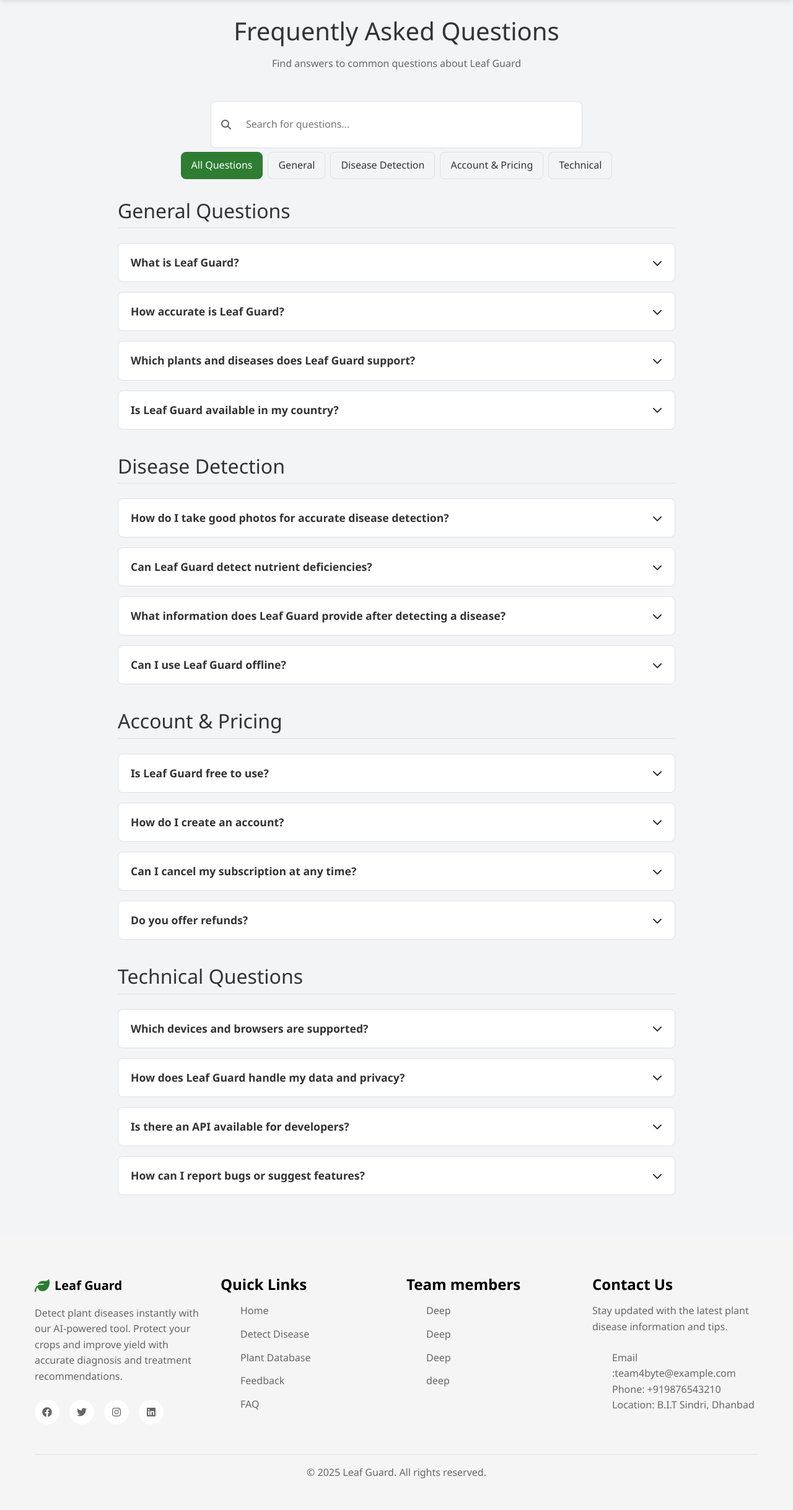
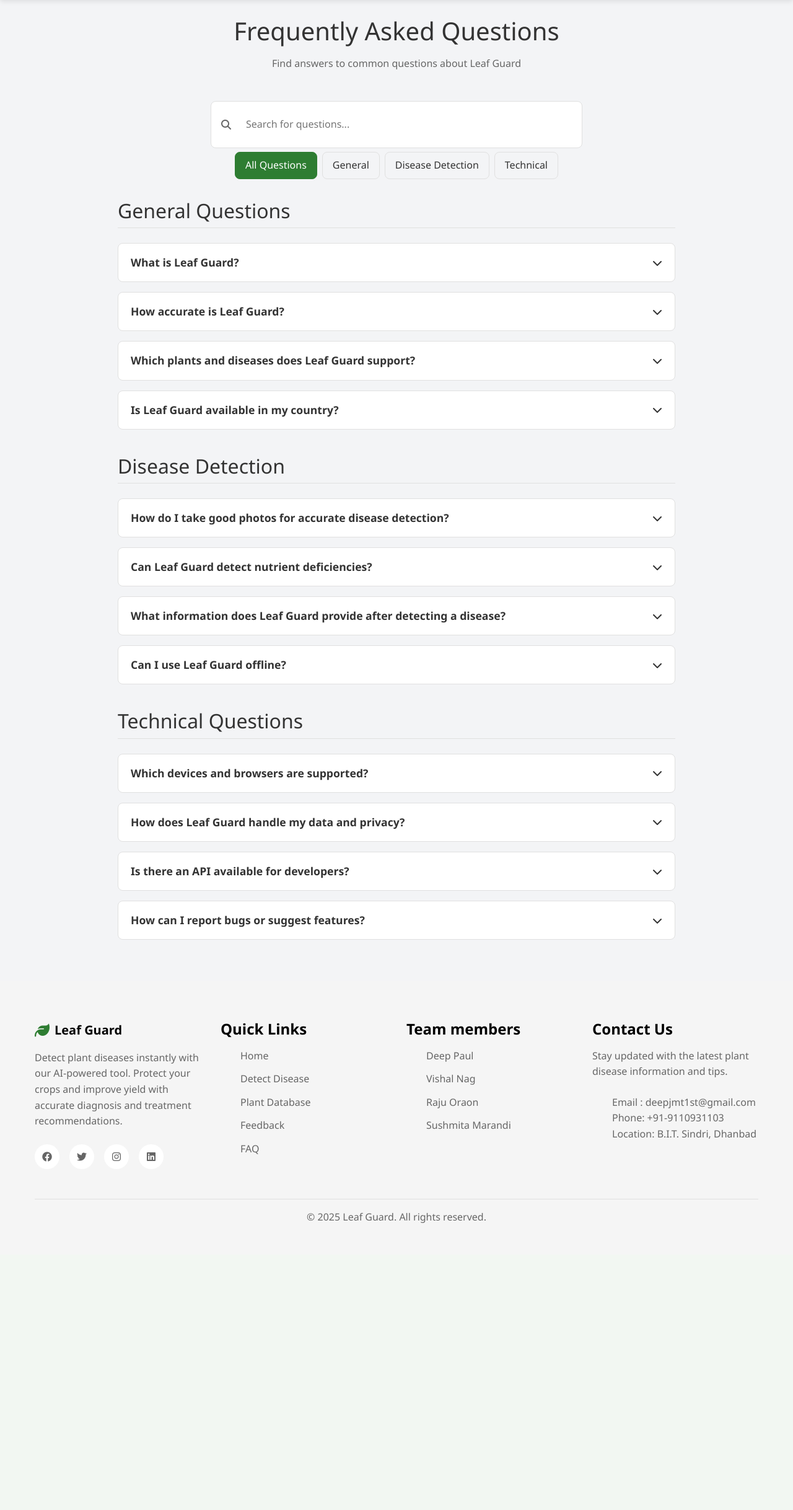
Before and after one commit to Aditya-1663/plant_disease, a Flask app: page /faq in a window 1280 px wide. Shown: the part 64-2500 px from the top of the page at 62% size. After the commit the page ends 2037 px from the top, so only its background shows below. Run offline with Flask 3, Linux system fonts and the light colour scheme.

Commit message:
change on faq

```diff
--- a/app/static/script/detect.js
+++ b/app/static/script/detect.js
@@ -152,7 +152,7 @@ function getLocation() {
     //     + "\n town: " + address.town
     //     + "\n suburb: " + address.suburb
     //     + "\n city: " + address.city
-    //     + "\n county: " + address.county
+    //     + "\n county: " + address.county`
     //     + "\n state: " + address.state
     //     + "\n country: " + address.country
     // );
--- a/app/templates/base.html
+++ b/app/templates/base.html
@@ -177,10 +177,10 @@
         <div class="footer-links">
           <h4 style="color: black;; font-weight: bold;">Team members</h4>
           <ul>
-            <li><a href="#">Deep</a></li>
-            <li><a href="#">Deep</a></li>
-            <li><a href="#">Deep</a></li>
-            <li><a href="#">deep</a></li>
+            <li><a href="#">Deep Paul</a></li>
+            <li><a href="#">Vishal Nag </a></li>
+            <li><a href="#">Raju Oraon </a></li>
+            <li><a href="#">Sushmita Marandi</a></li>
 
           </ul>
         </div>
@@ -190,9 +190,9 @@
           <p>Stay updated with the latest plant disease information and tips.</p>
           <div class="contactus ">
             <ul>
-            <li><a href="#">Email :team4byte@example.com</a></li>
-            <li><a href="#">Phone: +919876543210</a></li>
-            <li><a href="#">Location: B.I.T Sindri, Dhanbad</a></li>
+            <li><a href="#">Email : deepjmt1st@gmail.com</a></li>
+            <li><a href="#">Phone: +91-9110931103</a></li>
+            <li><a href="#">Location: B.I.T. Sindri, Dhanbad</a></li>
 
 
           </ul>
--- a/app/templates/faq.html
+++ b/app/templates/faq.html
@@ -37,7 +37,7 @@
         <button class="category-btn active" data-category="all">All Questions</button>
         <button class="category-btn" data-category="general">General</button>
         <button class="category-btn" data-category="detection">Disease Detection</button>
-        <button class="category-btn" data-category="account">Account & Pricing</button>
+
         <button class="category-btn" data-category="technical">Technical</button>
       </div>
 
@@ -165,79 +165,7 @@
           </div>
         </div>
 
-        <!-- Account & Pricing Questions -->
-        <div class="faq-category" id="account">
-          <h2>Account & Pricing</h2>
 
-          <div class="faq-item" data-category="account">
-            <div class="faq-question">
-              <h3>Is Leaf Guard free to use?</h3>
-              <div class="faq-icon">
-                <i class="fas fa-chevron-down"></i>
-              </div>
-            </div>
-            <div class="faq-answer">
-              <p>Leaf Guard offers both free and premium plans:</p>
-              <ul>
-                <li><strong>Free Plan:</strong> Includes up to 10 disease detections per month, access to the plant database, and basic treatment recommendations.</li>
-                <li><strong>Premium Plan ($4.99/month):</strong> Unlimited disease detections, detailed treatment guides, offline mode, priority support, and no advertisements.</li>
-                <li><strong>Professional Plan ($9.99/month):</strong> All premium features plus API access, bulk image processing, advanced analytics, and customized recommendations for commercial growers.</li>
-              </ul>
-              <p>Educational institutions and non-profit organizations may qualify for discounted rates. Contact our support team for more information.</p>
-            </div>
-          </div>
-
-          <div class="faq-item" data-category="account">
-            <div class="faq-question">
-              <h3>How do I create an account?</h3>
-              <div class="faq-icon">
-                <i class="fas fa-chevron-down"></i>
-              </div>
-            </div>
-            <div class="faq-answer">
-              <p>Creating an account is simple:</p>
-              <ol>
-                <li>Click on the "Sign In" button in the top right corner of the page</li>
-                <li>Select "Create Account" on the sign-in page</li>
-                <li>Enter your email address and create a password</li>
-                <li>Verify your email address by clicking the link sent to your inbox</li>
-                <li>Complete your profile with your name and location (optional)</li>
-              </ol>
-              <p>You can also sign up using your Google, Facebook, or Apple account for faster registration.</p>
-            </div>
-          </div>
-
-          <div class="faq-item" data-category="account">
-            <div class="faq-question">
-              <h3>Can I cancel my subscription at any time?</h3>
-              <div class="faq-icon">
-                <i class="fas fa-chevron-down"></i>
-              </div>
-            </div>
-            <div class="faq-answer">
-              <p>Yes, you can cancel your subscription at any time. Here's how:</p>
-              <ol>
-                <li>Log in to your account</li>
-                <li>Go to "Account Settings"</li>
-                <li>Select "Subscription"</li>
-                <li>Click "Cancel Subscription"</li>
-              </ol>
-              <p>Your premium features will remain active until the end of your current billing period. There are no cancellation fees, and you can always resubscribe in the future.</p>
-            </div>
-          </div>
-
-          <div class="faq-item" data-category="account">
-            <div class="faq-question">
-              <h3>Do you offer refunds?</h3>
-              <div class="faq-icon">
-                <i class="fas fa-chevron-down"></i>
-              </div>
-            </div>
-            <div class="faq-answer">
-              <p>We offer a 7-day money-back guarantee for new subscribers. If you're not satisfied with our service within the first 7 days of your subscription, contact our support team for a full refund. After this period, we do not provide refunds for partial subscription periods, but you can cancel your subscription at any time to prevent future charges.</p>
-            </div>
-          </div>
-        </div>
 
         <!-- Technical Questions -->
         <div class="faq-category" id="technical">
```
Also changed, not shown: app/routes/auth.py (+7 -7 lines).
